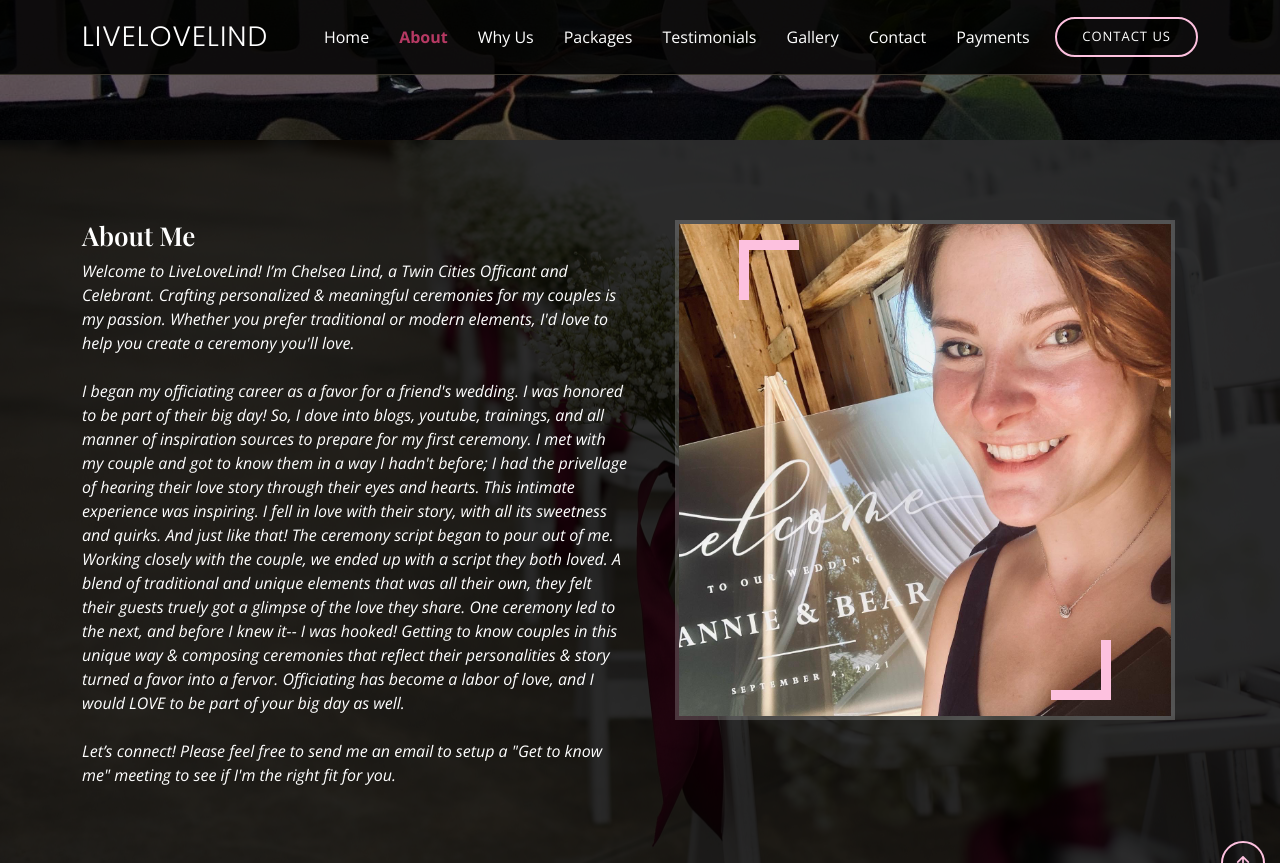
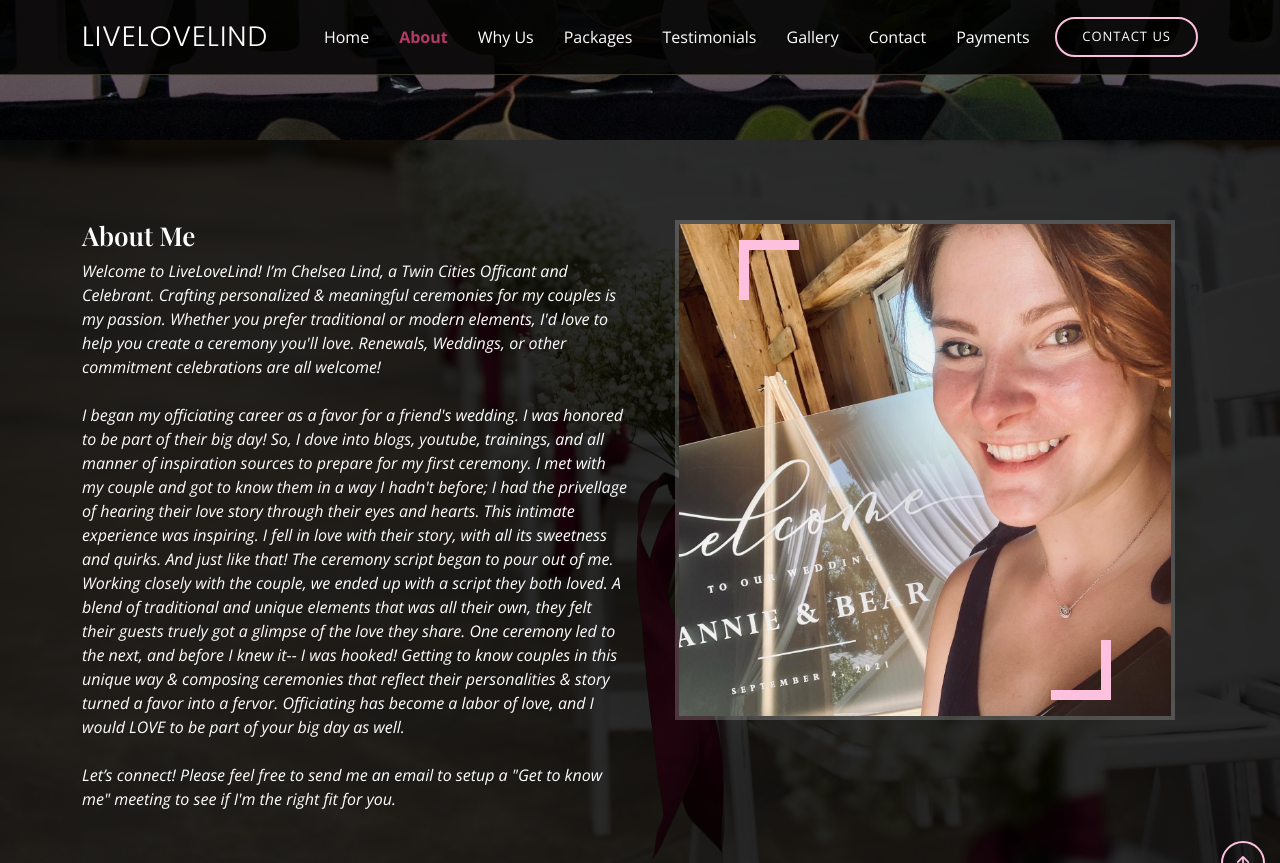
Before and after one commit to LiveLoveLind/LiveLoveLind.github.io, a Jekyll site: the page built from index.md, in a window 1280 px wide and 900 px high, scrolled down 760 px, cut to the strip 0-863 px from the top of the window. Built offline with Jekyll 4.4.1, drawn with Linux system fonts in a browser that asks for light colours; some web fonts are replaced; some of the changed lines change nothing that is shown.

Commit message:
update about me

```diff
--- a/_includes/section-about.html
+++ b/_includes/section-about.html
@@ -14,6 +14,7 @@
                     Welcome to LiveLoveLind! I’m Chelsea Lind, a Twin Cities Officant and Celebrant.
                     Crafting personalized & meaningful ceremonies for my couples is my passion.
                     Whether you prefer traditional or modern elements, I'd love to help you create a ceremony you'll love.
+                     Renewals, Weddings, or other commitment celebrations are all welcome!
                     <br>
                     <br>
                     I began my officiating career as a favor for a friend's wedding. I was honored to be part of their big day!
--- a/_includes/section-services.html
+++ b/_includes/section-services.html
@@ -78,7 +78,7 @@
                 <h3>Basic Ceremony Package - $350</h3>
                 <p class="fst-italic"> If you find yourself on a budget, don't prefer to share personal stories with all
                   your guests, or have writen a ceremony yourself-- the basic ceremony
-                  package might be a great fit for your big day! With this service you will still recieve all the
+                  package might be a great fit for your big day! With this service you will still receive all the
                   guidance our LiveLoveLind package provides- the wedding workshop,
                   writing resources & suggestions, and some ceremony customization. You will still get to customize what
                   elements are included and choose from a wide array of wording
```
